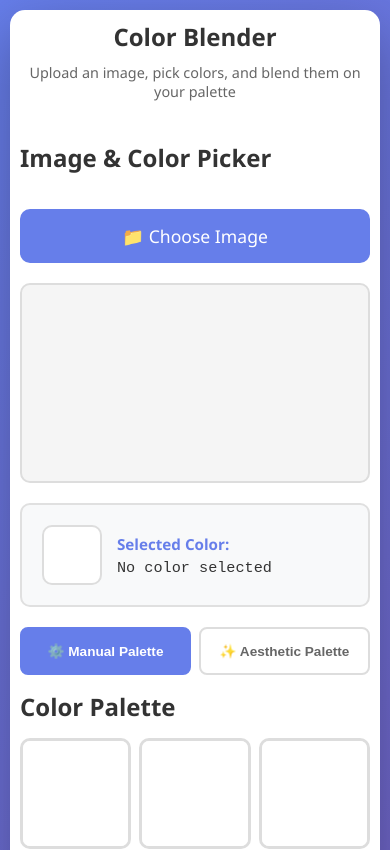
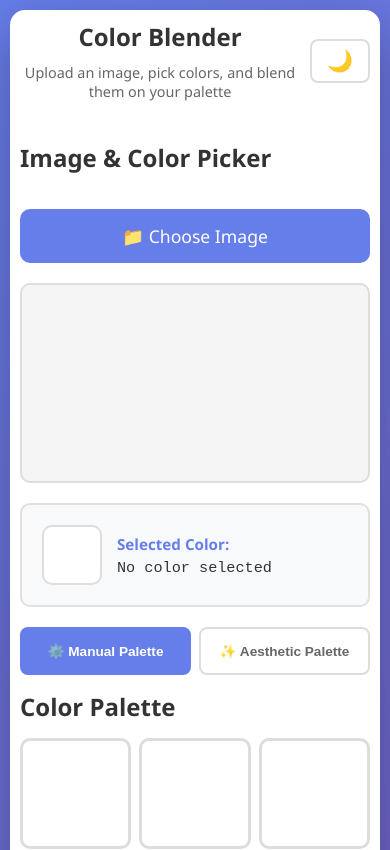
Before and after one commit to Radalphus/Color-Blender, a React (Vite) app in the folder color-blender-react/: page / in a window 390 px wide. Shown: the top 850 px of the page. Built offline with nearby package versions, Linux system fonts and the light colour scheme; the HTML template or start-up script is replaced by a standard one.

Commit message:
Night Mode Added

```diff
--- a/color-blender-react/src/App.css
+++ b/color-blender-react/src/App.css
@@ -453,3 +453,178 @@ header p {
         padding: 15px;
     }
 }
+
+/* Night Mode Styles */
+.header-content {
+    display: flex;
+    justify-content: space-between;
+    align-items: center;
+    width: 100%;
+}
+
+.night-mode-toggle {
+    padding: 10px 20px;
+    border: 2px solid #ddd;
+    background: white;
+    border-radius: 8px;
+    cursor: pointer;
+    font-size: 1.5em;
+    transition: all 0.3s;
+    flex-shrink: 0;
+}
+
+.night-mode-toggle:hover {
+    transform: scale(1.1);
+    border-color: #667eea;
+}
+
+/* Night Mode Theme */
+body:has(.night-mode) {
+    background: linear-gradient(135deg, #1a1a2e 0%, #16213e 50%, #0f3460 100%);
+}
+
+.night-mode {
+    background: linear-gradient(135deg, #0f0f23 0%, #1a1a3e 100%);
+    color: #e0e0e0;
+}
+
+.night-mode header h1 {
+    color: #e0e0e0;
+}
+
+.night-mode header p {
+    color: #b0b0b0;
+}
+
+.night-mode .night-mode-toggle {
+    background: #2a2a4e;
+    border-color: #4a4a6e;
+    color: #f0f0f0;
+}
+
+.night-mode .night-mode-toggle:hover {
+    background: #3a3a5e;
+    border-color: #667eea;
+}
+
+.night-mode .image-section h2,
+.night-mode .grid-section h2 {
+    color: #e0e0e0;
+}
+
+.night-mode .upload-label {
+    background: linear-gradient(135deg, #4a4a8e 0%, #6a4a9e 100%);
+}
+
+.night-mode .upload-label:hover {
+    background: linear-gradient(135deg, #5a5a9e 0%, #7a5aae 100%);
+}
+
+.night-mode .canvas-container {
+    background: #2a2a4e;
+    border-color: #4a4a6e;
+}
+
+.night-mode .selected-color-display {
+    background: #1a1a3e;
+    border-color: #3a3a5e;
+}
+
+.night-mode .color-swatch {
+    border-color: #4a4a6e;
+    background: #2a2a4e;
+}
+
+.night-mode .color-values span {
+    color: #d0d0d0;
+}
+
+.night-mode .color-label {
+    color: #8a9aff !important;
+}
+
+.night-mode .palette-type-btn {
+    background: #2a2a4e;
+    border-color: #4a4a6e;
+    color: #b0b0b0;
+}
+
+.night-mode .palette-type-btn:hover {
+    border-color: #667eea;
+}
+
+.night-mode .palette-type-btn.active {
+    background: linear-gradient(135deg, #5a5a9e 0%, #7a5aae 100%);
+    color: white;
+    border-color: #667eea;
+}
+
+.night-mode .palette-cell {
+    background: #3a3a5e;
+    border-color: #4a4a6e;
+}
+
+.night-mode .palette-cell:hover {
+    border-color: #8a9aff;
+}
+
+.night-mode .btn {
+    background: #2a2a4e;
+    border-color: #4a4a6e;
+    color: #d0d0d0;
+}
+
+.night-mode .btn:hover:not(:disabled) {
+    background: #3a3a5e;
+    border-color: #667eea;
+}
+
+.night-mode .btn:disabled {
+    background: #1a1a3e;
+    color: #666;
+}
+
+.night-mode .btn-primary {
+    background: linear-gradient(135deg, #5a5a9e 0%, #7a5aae 100%);
+    color: white;
+    border-color: #667eea;
+}
+
+.night-mode .btn-primary:hover {
+    background: linear-gradient(135deg, #6a6aae 0%, #8a6abe 100%);
+    border-color: #7a8aff;
+}
+
+.night-mode .instructions {
+    background: #1a1a3e;
+    border-color: #3a3a5e;
+}
+
+.night-mode .instructions h3 {
+    color: #e0e0e0;
+}
+
+.night-mode .instructions h4 {
+    color: #c0c0c0;
+}
+
+.night-mode .instructions ol,
+.night-mode .instructions li {
+    color: #b0b0b0;
+}
+
+@media (max-width: 768px) {
+    .header-content {
+        flex-direction: row;
+        gap: 10px;
+    }
+
+    .header-content > div {
+        flex: 1;
+    }
+
+    .night-mode-toggle {
+        font-size: 1.3em;
+        padding: 8px 15px;
+    }
+}
--- a/color-blender-react/src/App.tsx
+++ b/color-blender-react/src/App.tsx
@@ -8,12 +8,24 @@ import './App.css';
 function App() {
   const [selectedColor, setSelectedColor] = useState<Color | null>(null);
   const [paletteType, setPaletteType] = useState<PaletteType>('manual');
+  const [nightMode, setNightMode] = useState<boolean>(false);
 
   return (
-    <div className="container">
+    <div className={`container ${nightMode ? 'night-mode' : ''}`}>
       <header>
-        <h1>Color Blender</h1>
-        <p>Upload an image, pick colors, and blend them on your palette</p>
+        <div className="header-content">
+          <div>
+            <h1>Color Blender</h1>
+            <p>Upload an image, pick colors, and blend them on your palette</p>
+          </div>
+          <button
+            className="night-mode-toggle"
+            onClick={() => setNightMode(!nightMode)}
+            title={nightMode ? 'Switch to Day Mode' : 'Switch to Night Mode'}
+          >
+            {nightMode ? '☀️' : '🌙'}
+          </button>
+        </div>
       </header>
 
       <div className="main-content">
--- a/color-blender-react/src/utils/canvasUtils.ts
+++ b/color-blender-react/src/utils/canvasUtils.ts
@@ -89,6 +89,5 @@ export function clearCanvas(
   ctx: CanvasRenderingContext2D,
   canvas: HTMLCanvasElement
 ): void {
-  ctx.fillStyle = 'white';
-  ctx.fillRect(0, 0, canvas.width, canvas.height);
+  ctx.clearRect(0, 0, canvas.width, canvas.height);
 }
```
